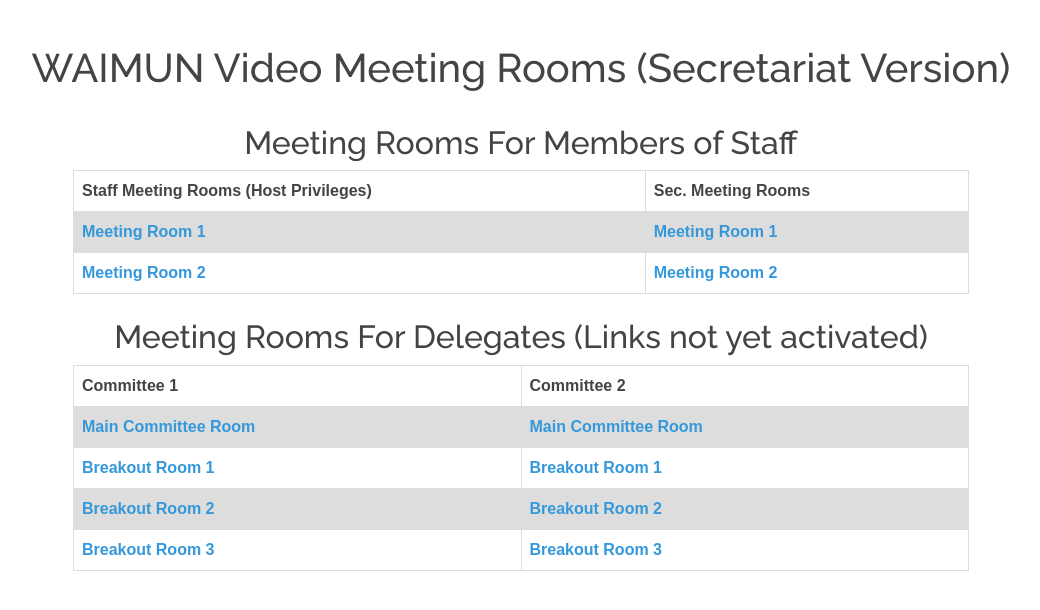
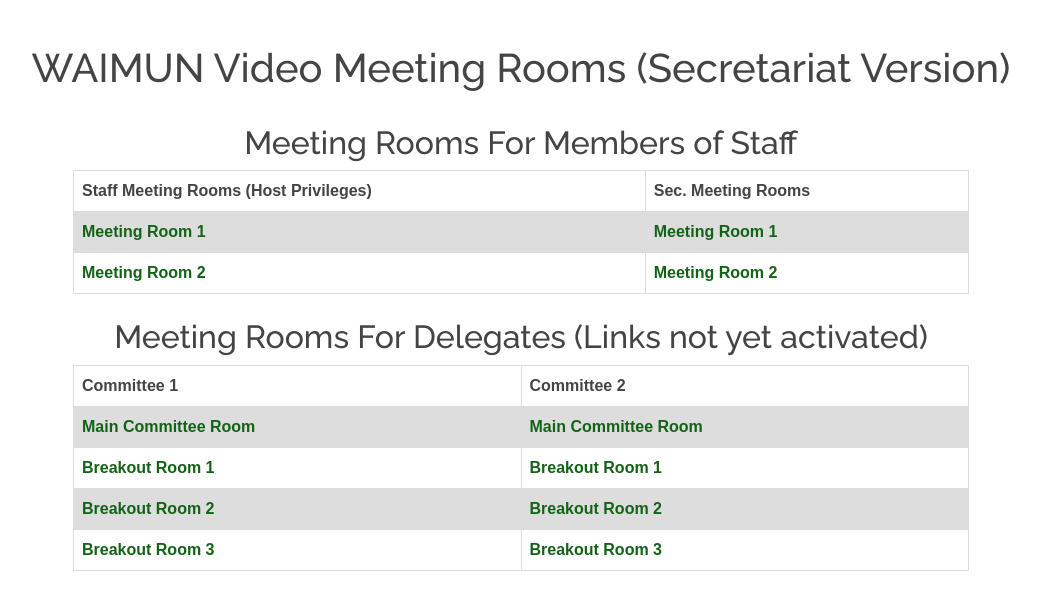
Before and after one commit to ItzXizZ/WAIMUNTEST, a plain HTML site: page Plain copy.html in a window 1280 px wide. Shown: the whole page, without its empty margins (119-1159 px from the left). Drawn offline with nearby package versions, Linux system fonts and the light colour scheme; files that its build step writes are made by us from their sources.

Commit message:
Version 12

```diff
--- a/Plain copy.html
+++ b/Plain copy.html
@@ -10,8 +10,8 @@
   <meta content="" name="keywords">
 
   <!-- Favicons -->
-  <link href="https://cdn.pixabay.com/photo/2014/04/02/10/23/united-nations-303670_1280.png" rel="icon">
-  <link href="https://cdn.pixabay.com/photo/2014/04/02/10/23/united-nations-303670_1280.png" rel="apple-touch-icon">
+  <link href="./assets/Screenshot 2022-10-20 171929.png" rel="icon">
+  <link href="./assets/Screenshot 2022-10-20 171929.png" rel="apple-touch-icon">
 
   <!-- Google Fonts -->
   <link href="https://fonts.googleapis.com/css?family=Open+Sans:300,300i,400,400i,600,600i,700,700i|Raleway:300,300i,400,400i,500,500i,600,600i,700,700i|Poppins:300,300i,400,400i,500,500i,600,600i,700,700i" rel="stylesheet">
@@ -74,11 +74,11 @@
           <th>Sec. Meeting Rooms</th>
         </tr>
         <tr>
-          <th><a href="https://c47223cbff1c5f3b2afb-ethan8eight-gmailcom.vercel.app/576af18d-7128-4437-ac63-0b49049f65d0" target="_blank" rel="noopener noreferrer"><label >Meeting Room 1</label></a></th>
-          <th><a href="https://c47223cbff1c5f3b2afb-ethan8eight-gmailcom.vercel.app/6df9f086-43fa-4d43-bd7b-90fd5b67253b" target="_blank" rel="noopener noreferrer"><label >Meeting Room 1 </label></a></th>
+          <th><a style="color:rgb(18, 99, 22)"href="https://c47223cbff1c5f3b2afb-ethan8eight-gmailcom.vercel.app/576af18d-7128-4437-ac63-0b49049f65d0" target="_blank" rel="noopener noreferrer"><label >Meeting Room 1</label></a></th>
+          <th><a style="color:rgb(18, 99, 22)"href="https://c47223cbff1c5f3b2afb-ethan8eight-gmailcom.vercel.app/6df9f086-43fa-4d43-bd7b-90fd5b67253b" target="_blank" rel="noopener noreferrer"><label >Meeting Room 1 </label></a></th>
         </tr>
-        <th><a href="https://c47223cbff1c5f3b2afb-ethan8eight-gmailcom.vercel.app/11d00e34-7c92-4079-b1d8-4a04aac68835" target="_blank" rel="noopener noreferrer"><label >Meeting Room 2</label></a></th>
-        <th><a href="https://c47223cbff1c5f3b2afb-ethan8eight-gmailcom.vercel.app/2b19d5e1-2a3a-458a-9a95-119f8ed53177" target="_blank" rel="noopener noreferrer"><label >Meeting Room 2 </label></a></th>
+        <th><a style="color:rgb(18, 99, 22)"href="https://c47223cbff1c5f3b2afb-ethan8eight-gmailcom.vercel.app/11d00e34-7c92-4079-b1d8-4a04aac68835" target="_blank" rel="noopener noreferrer"><label >Meeting Room 2</label></a></th>
+        <th><a style="color:rgb(18, 99, 22)"href="https://c47223cbff1c5f3b2afb-ethan8eight-gmailcom.vercel.app/2b19d5e1-2a3a-458a-9a95-119f8ed53177" target="_blank" rel="noopener noreferrer"><label >Meeting Room 2 </label></a></th>
         </tr>
         </center>
       </table>
@@ -91,19 +91,19 @@
           <th>Committee 2</th>
         </tr>
         <tr>
-            <th><a href="" target="_blank" rel="noopener noreferrer"><label >Main Committee Room</label></a></th>
-            <th><a href="" target="_blank" rel="noopener noreferrer"><label >Main Committee Room</label></a></th>
+            <th><a style="color:rgb(18, 99, 22)"href="" target="_blank" rel="noopener noreferrer"><label >Main Committee Room</label></a></th>
+            <th><a style="color:rgb(18, 99, 22)"href="" target="_blank" rel="noopener noreferrer"><label >Main Committee Room</label></a></th>
           </tr>
         <tr>
-          <th><a href="" target="_blank" rel="noopener noreferrer"><label >Breakout Room 1</label></a></th>
-          <th><a href="" target="_blank" rel="noopener noreferrer"><label >Breakout Room 1</label></a></th>
+          <th><a style="color:rgb(18, 99, 22)"href="" target="_blank" rel="noopener noreferrer"><label >Breakout Room 1</label></a></th>
+          <th><a style="color:rgb(18, 99, 22)"href="" target="_blank" rel="noopener noreferrer"><label >Breakout Room 1</label></a></th>
         </tr>
-        <th><a href="" target="_blank" rel="noopener noreferrer"><label >Breakout Room 2</label></a></th>
-        <th><a href="" target="_blank" rel="noopener noreferrer"><label >Breakout Room 2</label></a></th>
+        <th><a style="color:rgb(18, 99, 22)"href="" target="_blank" rel="noopener noreferrer"><label >Breakout Room 2</label></a></th>
+        <th><a style="color:rgb(18, 99, 22)"href="" target="_blank" rel="noopener noreferrer"><label >Breakout Room 2</label></a></th>
         </tr>
         <tr>
-          <th><a href="" target="_blank" rel="noopener noreferrer"><label >Breakout Room 3</label></a></th>
-          <th><a href="" target="_blank" rel="noopener noreferrer"><label >Breakout Room 3 </label></a></th>
+          <th><a style="color:rgb(18, 99, 22)"href="" target="_blank" rel="noopener noreferrer"><label >Breakout Room 3</label></a></th>
+          <th><a style="color:rgb(18, 99, 22)"href="" target="_blank" rel="noopener noreferrer"><label >Breakout Room 3 </label></a></th>
         </tr>
         </center>
       </table>
```
Also changed, not shown: index.html (+13 -13 lines), verify.html (+4 -4 lines), assets/Screenshot 2022-10-20 171929.png (added).
